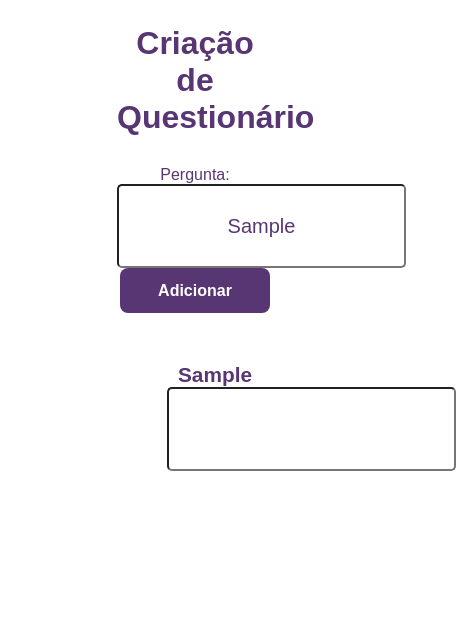
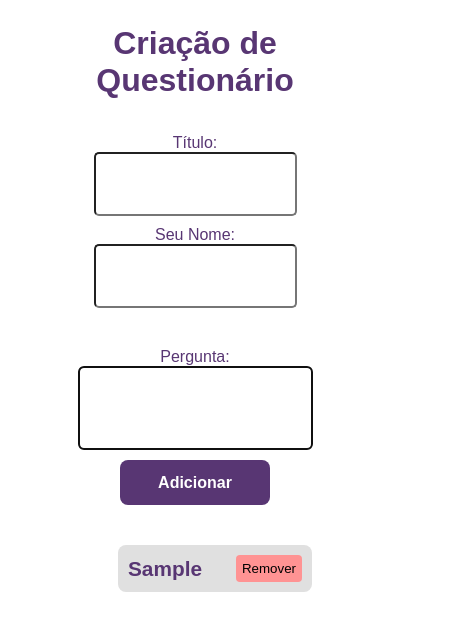
Before and after one commit to eraldosiniciof/hacktools, a website: page src/create/index.html in a window 390 px wide. Both pictures are taken after typing "Sample" into the empty fields and a click on the button "Adicionar". Shown: the whole page, 456 px wide, since content can reach past the window. Drawn offline with Linux system fonts and the light colour scheme; files that its build step writes are made by us from their sources; files whose address does not match are found by name.

Commit message:
feat: frontend - remove items in list

```diff
--- a/public/create.js
+++ b/public/create.js
@@ -1,15 +1,35 @@
+const ul = document.querySelector('#list ul')
+
 document.querySelector('#register').addEventListener('click', () => {
-  const ul = document.querySelector('#list ul')
+  const text = document.querySelector('#question')
+
+  if (text.value === '') {
+    alert('Por favor, escreva uma pergunta.')
+    return
+  }
+
   const span = document.createElement('span')
-  const text = document.querySelector('#question')
-  const pElement = document.createElement('p')
   const liElement = document.createElement('li')
-  const answer = document.createElement('input')
+  const btnRemove = document.createElement('button')
 
+  btnRemove.classList.add('btnRemove')
+  btnRemove.textContent = 'Remover'
   span.textContent = text.value
-  pElement.appendChild(span)
-  answer.classList.add('questions')
-  pElement.appendChild(answer)
-  liElement.appendChild(pElement)
+  liElement.appendChild(span)
+  liElement.appendChild(btnRemove)
   ul.appendChild(liElement)
+
+  text.value = ''
+  text.focus()
 })
+
+document.querySelector('#list').addEventListener('click', (event) => {
+  const target = event.target
+  const child = target.parentNode
+  const description = child.querySelector('span').textContent
+  if (target.textContent === 'Remover') {
+    if (confirm(`Você deseja excluir "${description}" ?`)) {
+      ul.removeChild(child)
+    }
+  }
+})
--- a/public/style.css
+++ b/public/style.css
@@ -2,26 +2,20 @@
   color: #583673;
   text-align: center;
   font-family: sans-serif;
-
   margin: auto;
 }
 
 .main {
   margin-top: 15px;
-
   padding: 10px;
-
-  width: 40%;
+  width: 60%;
   height: 80%;
-
   border-radius: 10px;
-
   background-color: #ffffffa9;
 }
 
 .options {
   margin-top: 30px;
-
   display: flex;
   justify-content: center;
 }
@@ -29,16 +23,12 @@
 .btnOptions,
 .btnOptionsSmall {
   margin-top: 40px;
-
   width: 200px;
   height: 150px;
-
   font-size: 1.3em;
   font-weight: bold;
-
   border: 0;
   border-radius: 8px;
-
   background-color: #583673;
   color: #ffffff;
   transition: 0.5s;
@@ -47,13 +37,9 @@
 .btnOptions:hover,
 .btnOptionsSmall:hover {
   background-color: #ffffff;
-
   border: 1px solid #583673;
-
   color: #583673;
-
   font-weight: bold;
-
   cursor: pointer;
 }
 
@@ -68,18 +54,14 @@
   margin-top: 40px;
 }
 
-.list li {
+li {
+  display: flex;
   text-align: left;
-
+  align-items: center;
+  background-color: rgb(224, 224, 224);
   padding: 10px;
-
-  list-style: none;
-}
-
-p {
-  text-align: left;
-  display: flex;
-  flex-direction: column;
+  border-radius: 8px;
+  margin-bottom: 4px;
 }
 
 .questions {
@@ -89,8 +71,34 @@ p {
 }
 
 span {
+  word-wrap: break-word;
+  text-align: left;
+  display: block;
+  width: 90%;
   font-size: 1.3em;
   font-weight: bold;
+}
+.head {
+  display: flex;
+  margin-top: 35px;
+}
+
+.title {
+  padding: 5px;
+  font-size: 15px;
+  border-radius: 5px;
+}
+
+.btnRemove {
+  background-color: rgb(255, 147, 147);
+  border: 0;
+  padding: 6px;
+  border-radius: 4px;
+  color: black;
+}
+
+.btnRemove:active {
+  box-shadow: 2px 2px 2px black;
 }
 
 @media screen and (max-width: 1050px) {
@@ -105,4 +113,25 @@ span {
   .list li {
     text-align: center;
   }
+
+  .head {
+    flex-direction: column;
+  }
+
+  .title {
+    margin-bottom: 10px;
+    padding: 0px;
+  }
+
+  .btnOptionsSmall {
+    margin-top: 10px;
+  }
+
+  span {
+    width: 73%;
+  }
+
+  .questions {
+    width: 90%;
+  }
 }
--- a/src/create/index.html
+++ b/src/create/index.html
@@ -10,6 +10,12 @@
   <body>
     <div class="main">
       <h1>Criação de Questionário</h1>
+      <div class="head">
+        <label for="title">Título: </label
+        ><input type="text" id="title" class="title" />
+        <label for="nameUser">Seu Nome: </label
+        ><input type="text" id="nameUser" class="title" />
+      </div>
       <div class="options">
         <label for="question">Pergunta: </label
         ><input type="text" id="question" class="questions" />
```
